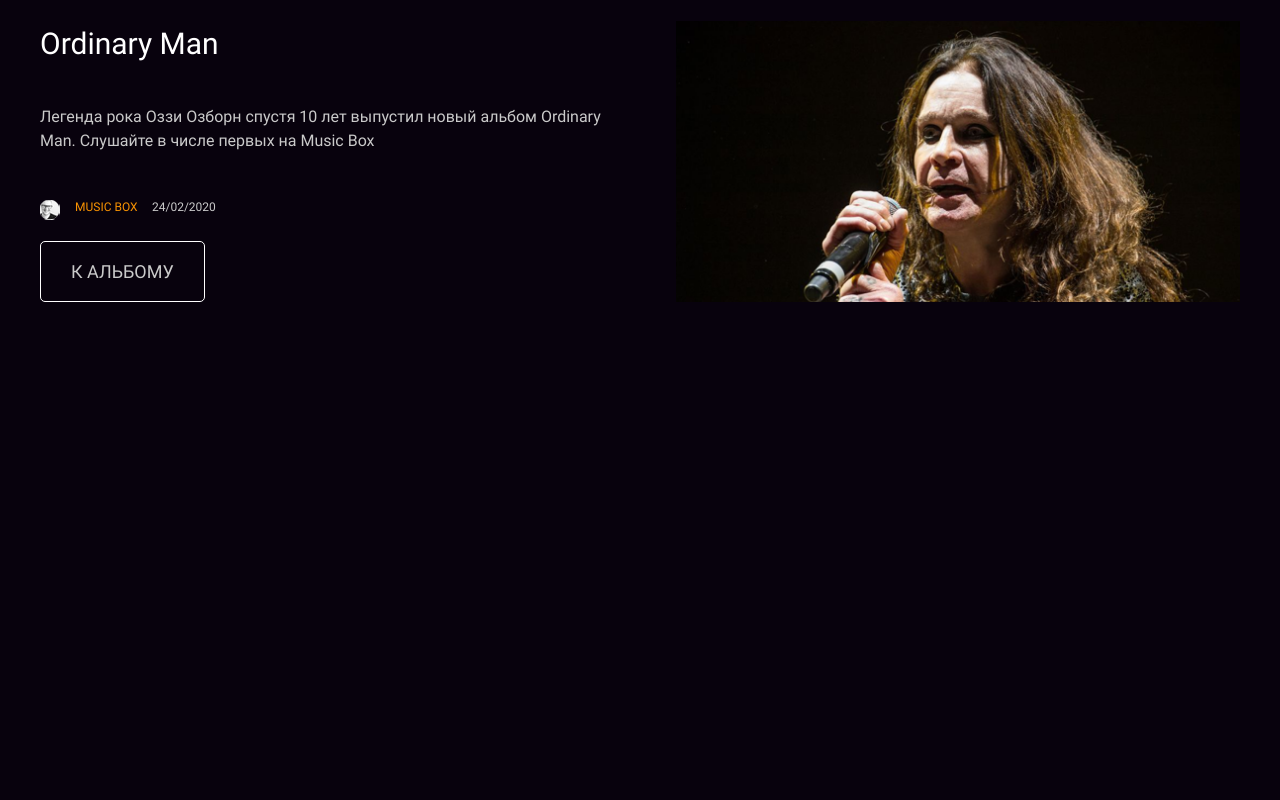
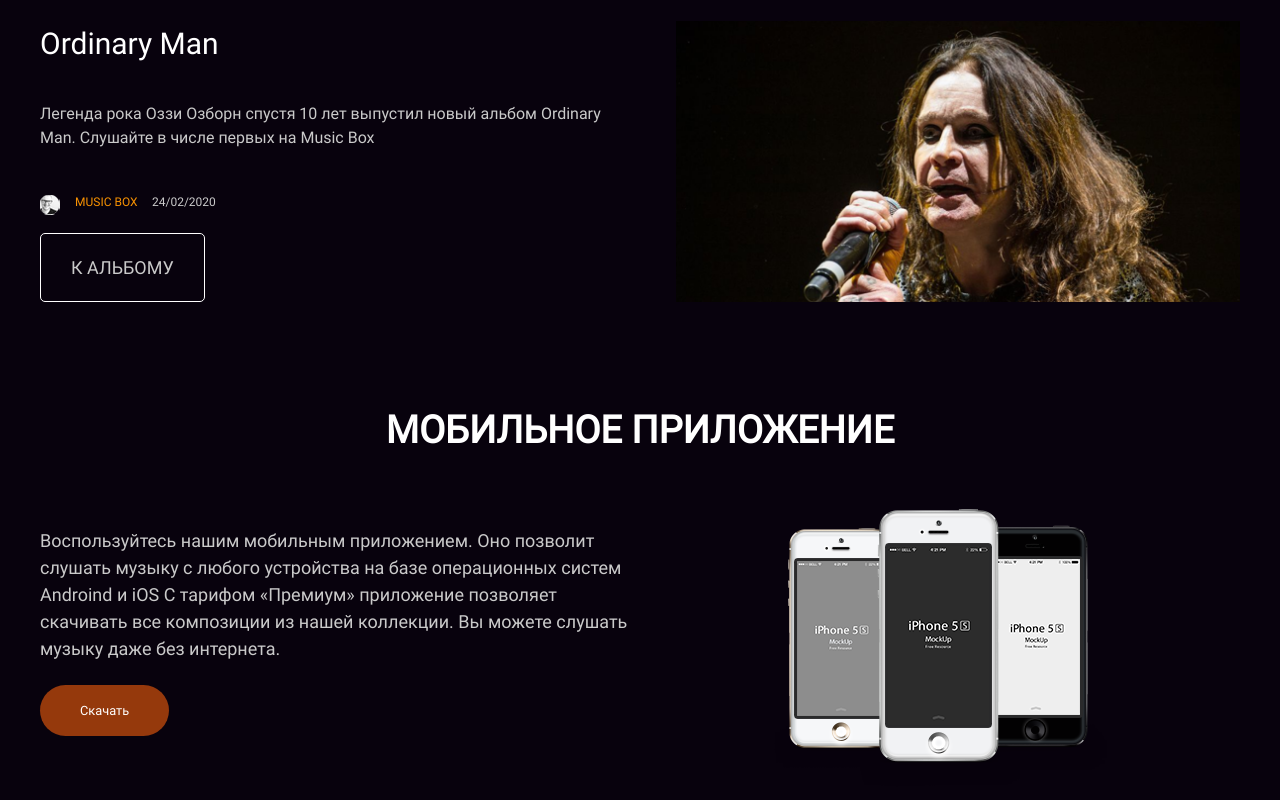
Before and after one commit to Zenjo93/layout-designer-project-lvl2, a website: page src/index.html in a window 1280 px wide. Shown: the part 2282-3082 px from the top of the page. Before the commit the page ends 2592 px from the top, so only its background shows below. Drawn offline with Linux system fonts and the light colour scheme.

Commit message:
finished app section

```diff
--- a/src/index.html
+++ b/src/index.html
@@ -100,8 +100,27 @@
                         <a class="btn btn-news" href="#">К альбому</a>
                     </div>
                 </div>
+            </div>
+        </section>
+
+        <section id="page-app">
+            <div class="container">
+                <h2>Мобильное приложение</h2>
+                <div class="grid-container mt-50">
+                    <div class="app-description">
+                        <p>
+                            Воспользуйтесь нашим мобильным приложением. Оно позволит слушать музыку с любого устройства на базе операционных систем Androind и iOS
+С тарифом «Премиум» приложение позволяет скачивать все композиции из нашей коллекции. Вы можете слушать музыку даже без интернета.
+                        </p>
+                        <a class="btn btn-app" href="#">Скачать</a>
+                    </div>
+                        <img class="app-img" src="images/iphone.png" alt="iphones">
+                </div>
+
 
             </div>
+
         </section>
+
     </body>
 </html>
--- a/src/scss/app.scss
+++ b/src/scss/app.scss
@@ -1,4 +1,4 @@
-@import 'variables', 'fonts', 'general', 'atomic' ,'sections/page-description.scss', 'sections/page-pricing.scss', 'sections/page-news.scss';
+@import 'variables', 'fonts', 'general', 'atomic' ,'sections/page-description.scss', 'sections/page-pricing.scss', 'sections/page-news.scss', 'sections/page-app.scss';
 
 :root {
   font-family: 'Roboto-Regular', sans-serif;
--- a/src/scss/atomic.scss
+++ b/src/scss/atomic.scss
@@ -14,6 +14,7 @@
 .mt-12 { margin-top: 12px; }
 .mt-25 { margin-top: 25px; }
 .mt-40 { margin-top: 40px; }
+.mt-50 { margin-top: 50px; }
 .mt-100 { margin-top: 100px; }
 .mt-200 { margin-top: 200px; }
 
--- /dev/null
+++ b/src/scss/sections/page-app.scss
@@ -0,0 +1,49 @@
+@import '../variables', '../general', '../atomic';
+
+#page-app {
+  padding-top: 100px;
+  margin-bottom: 100px;
+}
+
+.grid-container {
+  display: grid;
+  grid-template-columns: 1fr 1fr;
+  grid-template-rows: 1fr;
+}
+
+.app-description {
+  grid-column: 1/2;
+  grid-row: 1/2;
+
+  @media (max-width: $mobile-bp) {
+    grid-column: 1/3;
+    grid-row: 2/3;
+  }
+}
+
+.app-img {
+  grid-column: 2;
+  grid-row: 1;
+  justify-self: center;
+
+  @media (max-width: $mobile-bp) {
+    grid-column: 1/3;
+    grid-row: 1/2;
+  }
+}
+
+.btn-app {
+  border-radius: 32px;
+  padding: 16px 40px;
+  font-size: 12.8px;
+  background-color: $red;
+  color: $white;
+  margin-top: 5px;
+  text-decoration: none;
+  display: inline-block;
+
+  @media (max-width: $mobile-bp) {
+    margin-top: 5px;
+    display: inline-block;
+  }
+}
```
Also changed, not shown: src/css/style.css, 1 other file.
